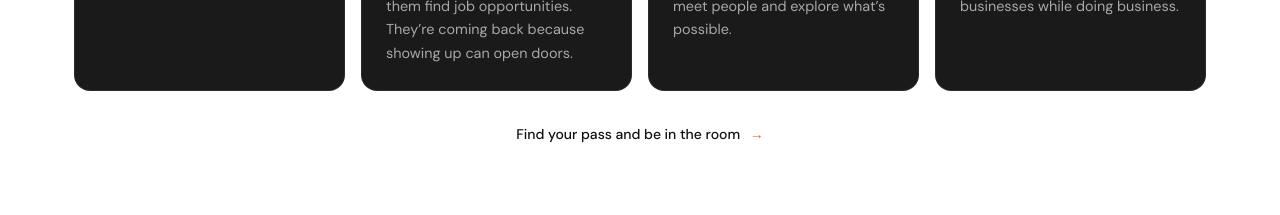
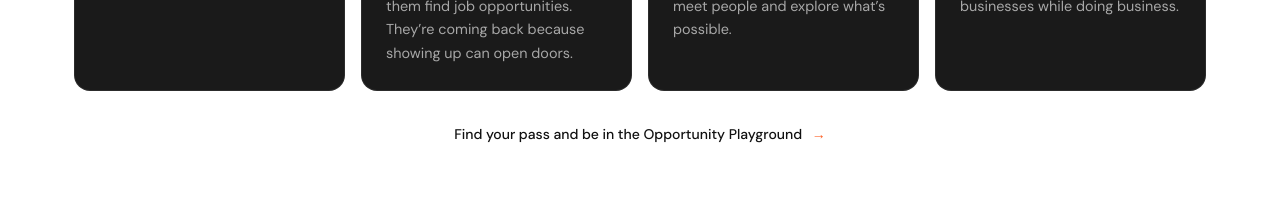
Before and after one commit to Zidepeoplenewaccount/connexa, a React (Vite) app: page / in a window 1280 px wide. Shown: the part 2380-2595 px from the top of the page. Built offline with nearby package versions, Linux system fonts and the light colour scheme; no server answers.

Commit message:
Update ticket CTA copy

```diff
--- a/src/components/About.jsx
+++ b/src/components/About.jsx
@@ -71,7 +71,7 @@ export default function About() {
             </article>
           </div>
         </div>
-        <div className="conversion-inline-cta"><a href="#tickets" className="conversion-text-link">Find your pass and be in the room <span aria-hidden="true">→</span></a></div>
+        <div className="conversion-inline-cta"><a href="#tickets" className="conversion-text-link">Find your pass and be in the Opportunity Playground <span aria-hidden="true">→</span></a></div>
       </div>
     </section>
   );
```
